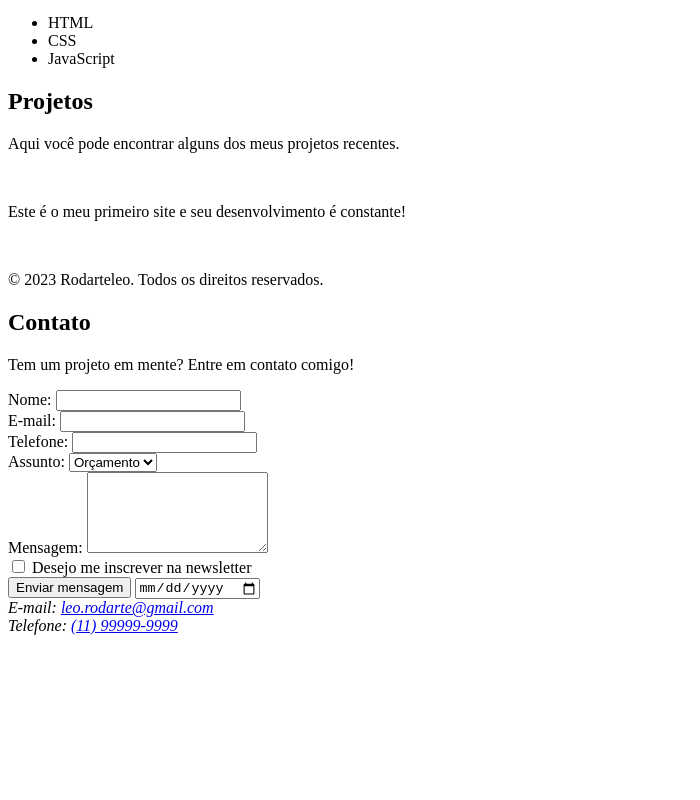
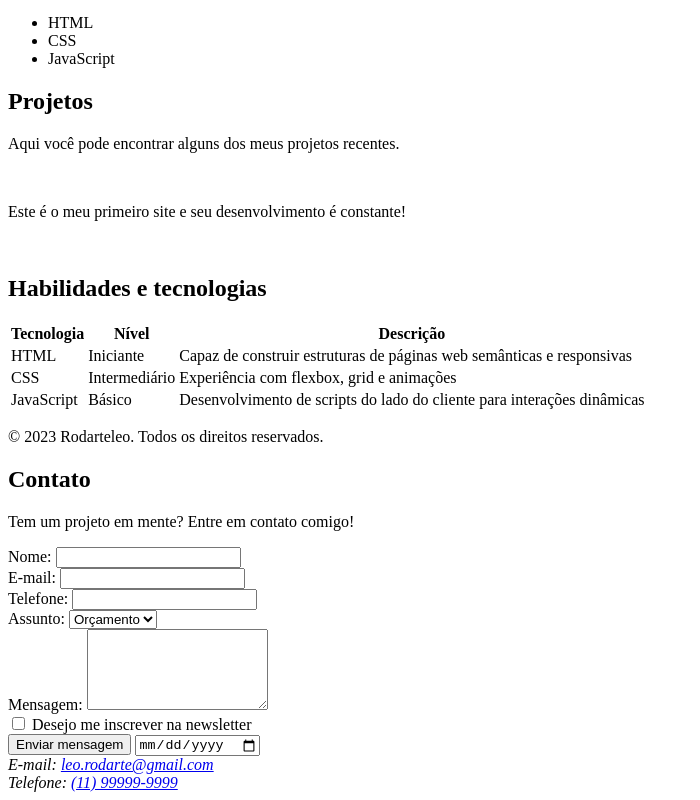
Before and after one commit to rodarteleo/siteSectec-2ndWave, a plain HTML site: page index.html in a window 1280 px wide. Shown: the part 755-1555 px from the top of the page, without its empty margins (0-700 px from the left). Before the commit the page ends 1398 px from the top, so only its background shows below. Drawn offline with Linux system fonts and the light colour scheme.

Commit message:
6th commit

```diff
--- a/index.html
+++ b/index.html
@@ -51,6 +51,34 @@
         </Article>
 
     </section>
+    <section id="habilidades">
+        <h2>Habilidades e tecnologias</h2>
+        <table>
+            <thead>
+                <tr>
+                    <th>Tecnologia</th>
+                    <th>Nível</th>
+                    <th>Descrição</th>
+                </tr>
+            </thead>
+            <tbody>
+                <tr>
+                    <td>HTML</td>
+                    <td>Iniciante</td>
+                    <td>Capaz de construir estruturas de páginas web semânticas e responsivas</td>
+                </tr>
+                <tr>
+                    <td>CSS</td>
+                    <td>Intermediário</td>
+                    <td>Experiência com flexbox, grid e animações</td>
+                </tr>
+                <tr>
+                    <td>JavaScript</td>
+                    <td>Básico</td>
+                    <td>Desenvolvimento de scripts do lado do cliente para interações dinâmicas</td>
+            </tbody>
+        </table>
+    </section>
     <footer>
         <p>&copy; 2023 Rodarteleo. Todos os direitos reservados.</p>
         <section id="contato">
```
